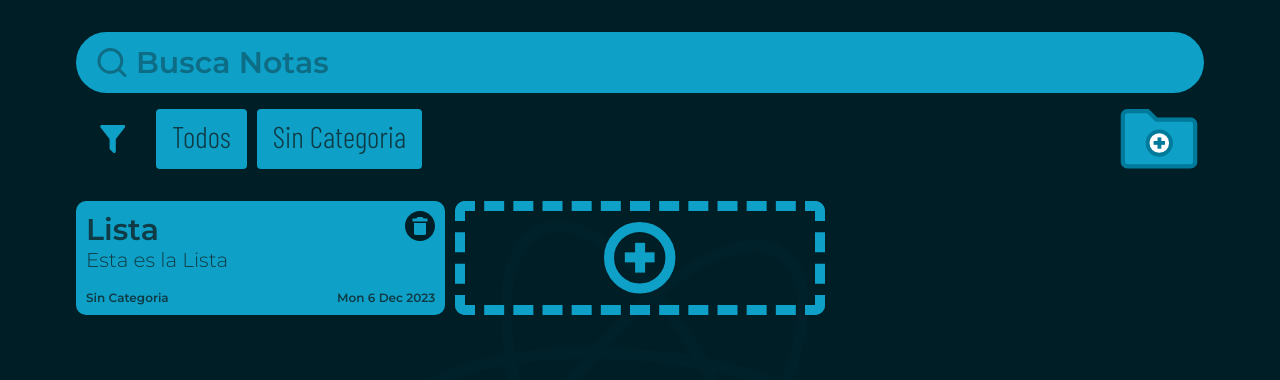
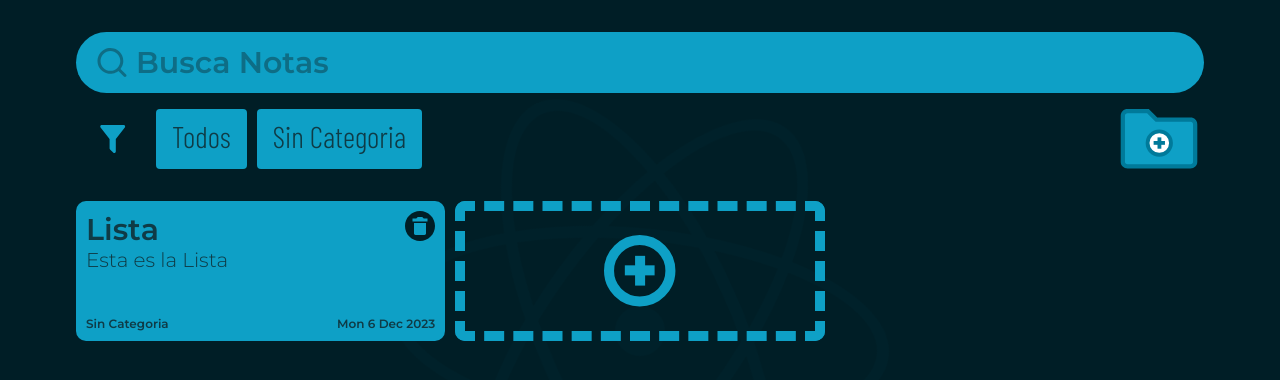
Before and after one commit to achipre/todo-list-app-react, a React (Vite) app: page / in a window 1280 px wide. Shown: the top 380 px of the page. Built offline with nearby package versions, Linux system fonts and the light colour scheme.

Commit message:
Add Delete Config

```diff
--- a/src/App.css
+++ b/src/App.css
@@ -2,7 +2,6 @@
 .principal-main{
   display: flex;
   flex-direction: column;
-  justify-content: center;
   align-items: center;
   margin-top: 32px;
   margin-bottom: 32px;
@@ -16,15 +15,14 @@
 }
 .todos {
   display: grid;
-  grid-template-columns: repeat(auto-fill, minmax(320px, 1fr));
+  grid-template-columns: repeat(auto-fill, minmax(280px, 1fr));
   gap: 1rem;
-  width: calc(100% - 72px);
+  width: 100%;
   max-width: 1200px;
   padding-top: 32px;
   padding-left: 36px;
   padding-right: 36px;
-  height: calc(100vh - 200px );
-  min-height: 360px;
+  max-height: calc(100vh - 200px );
 }
 .todosWithOpenCategory {
   animation: openCategory .25s ease-in both;
@@ -53,7 +51,7 @@
   display: flex;
   flex-direction: column;
   cursor: pointer;
-  max-height: 20%;
+  height: 140px;
   background-color: var(--primary-color);
   padding: 1rem;
   border-radius: 1rem;
@@ -87,5 +85,5 @@
   align-items: center;
   border: 10px dashed var(--primary-color);
   border-radius: 1rem;
-  max-height: 20%;
+  height: 140px;
 }
--- a/src/App.jsx
+++ b/src/App.jsx
@@ -9,9 +9,8 @@ import { useStore, useStoreCategory } from './store/todoStore'
 import { IconAdd, IconDelete } from './componets/Icons'
 
 export default function App () {
-  const infoTodos = useStore((state) => state.todos)
+  const { todos, removeTodo } = useStore()
 
-  const [todos, setTodos] = useState([infoTodos])
   // Hola
 
   // openModal
@@ -23,8 +22,7 @@ export default function App () {
     setIsOpenModalTodo(false)
   }
   const deleteTodo = (id) => {
-    const newTodos = todos.find(newTodo => id === newTodo.id)
-    setTodos(newTodos)
+    removeTodo(id)
   }
   const isOpenCatgory = useStoreCategory(state => state.visibilityInputCategory)
   const refSectionTodo = useRef()
--- a/src/componets/Notas.jsx
+++ b/src/componets/Notas.jsx
@@ -4,16 +4,18 @@ import './nota.css'
 import { useStore } from '../store/todoStore'
 export default function Notas ({ closeModal }) {
   // New Todo
-  const valueNewTodo = useStore(state => state.addTodo)
+  const { addTodo } = useStore()
 
   const saveTodo = () => {
-    valueNewTodo({
-      id: 123,
+    const info = {
+      id: Math.random(),
       title: valueInput,
       infoTodo: valueText,
       date: fechaDate,
-      dateHour: fechaHours
-    })
+      dateHour: fechaHours,
+      category: 'Sin Category'
+    }
+    addTodo(info)
   }
 
   // valor Titulo
--- a/src/store/todoStore.js
+++ b/src/store/todoStore.js
@@ -1,15 +1,18 @@
 import { create } from 'zustand'
 
 export const useStore = create(set => ({
-  todos: {
+  todos: [
+    {
       id: 'sdsdadsasdascwed',
       title: 'Lista',
       infoTodo: 'Esta es la Lista',
       date: 'Mon 6 Dec 2023',
       dateHours: '12:00 PM',
       category: 'Sin Categoria'
-  },
-  addTodo: value => set(state => ({ todos: { ...state.todos, value } }))
+    }
+  ],
+  addTodo: value => set(state => ({ todos: [...state.todos, value] })),
+  removeTodo: id => set(state => ({ todos: state.todos.filter(todo => todo.id !== id) }))
 }))
 export const useStoreCategory = create(set => ({
   visibilityInputCategory: false,
```
Lines whose indentation alone changed are shown as unchanged.
